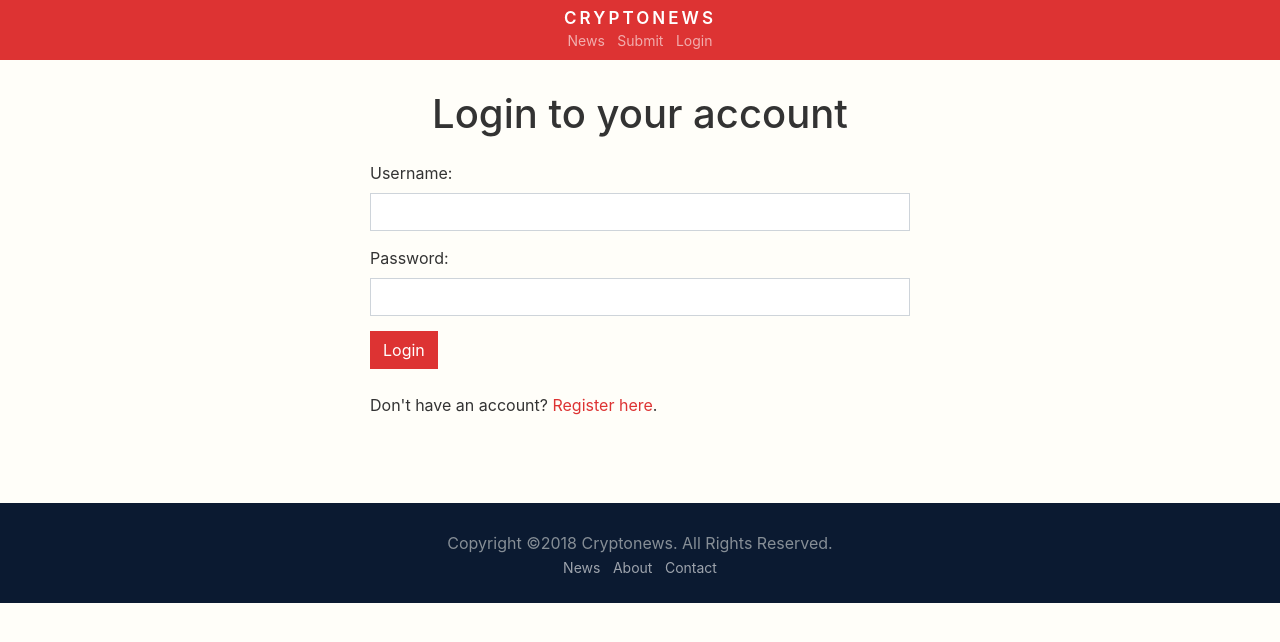
After one commit to davidlaur85/crypto-news, a Django app: page /login/ in a window 1280 px wide. The commit adds this page. Shown: the top 642 px of the page. Run offline with Django 3.2, Linux system fonts and the light colour scheme; some libraries are stand-ins or nearby versions.

Commit message:
added login functionality and submit news page

```diff
--- a/pages/forms.py
+++ b/pages/forms.py
@@ -1,27 +1,43 @@
 from django import forms
+from django.contrib.auth import (
+    authenticate,
+    get_user_model,
+    login,
+    logout
+    )
+
 
 class ContactForm(forms.Form):
     name = forms.CharField(
-        label="Name",
-        max_length=100,
-        widget=forms.TextInput(
-            attrs={'class': 'form-control', 'placeholder':'Your name...'}
+        label = "Name",
+        max_length = 100,
+        widget = forms.TextInput(
+            attrs = {
+                'class': 'form-control',
+                'placeholder':'Your name...'
+            }
         )
     )
 
     email = forms.CharField(
-        label="Email",
+        label = "Email",
         max_length=100,
-        widget=forms.EmailInput(
-            attrs={'class': 'form-control', 'placeholder':'Your email address...'}
+        widget = forms.EmailInput(
+            attrs = {
+                'class': 'form-control',
+                'placeholder':'Your email address...'
+            }
         )
     )
 
     message = forms.CharField(
-        label="Message",
-        max_length=100,
-        widget=forms.Textarea(
-            attrs={'class': 'form-control', 'placeholder':'Your message...'}
+        label = "Message",
+        max_length = 100,
+        widget = forms.Textarea(
+            attrs = {
+                'class': 'form-control',
+                'placeholder':'Your message...'
+            }
         )
     )
 
@@ -29,16 +45,99 @@ class ContactForm(forms.Form):
 class LoginForm(forms.Form):
     username = forms.CharField(
         label = "Username",
-        max_length = 100,
+        max_length = 40,
         widget = forms.TextInput(
-            attrs = { 'class': 'form-control' }
+            attrs = {
+                "class": "form-control"
+            }
         )
     )
 
     password = forms.CharField(
         label = "Password",
-        max_length = 20,
+        max_length = 50,
         widget = forms.PasswordInput(
-            attrs = { 'class': 'form-control' }
+            attrs = {
+                "class": "form-control"
+            }
         )
     )
+
+    def clean(self, *args, **kwargs):
+        username = self.cleaned_data.get("username")
+        password = self.cleaned_data.get("password")
+        if username and password:
+            user = authenticate(username=username, password=password)
+            if not user:
+                raise forms.ValidationError("This user does not exist")
+            if not user.check_password:
+                raise forms.ValidationError("Incorrect password")
+            if not user.is_active:
+                raise forms.ValidationError("This user is no longer active")
+        return super(LoginForm, self).clean(*args, **kwargs)
+
+class RegisterForm(forms.Form):
+    username = forms.CharField(
+        label = "Username",
+        max_length = 40,
+        widget = forms.TextInput(
+            attrs = {
+                "class": "form-control",
+                "placeholder": "Your username..."
+            }
+        )
+    )
+
+    email = forms.CharField(
+        label = "Email",
+        max_length = 80,
+        widget = forms.EmailInput(
+            attrs = {
+                "class": "form-control",
+                "placeholder": "Your email address..."
+            }
+        )
+    )
+
+    password = forms.CharField(
+        label = "Password",
+        max_length = 50,
+        widget = forms.PasswordInput(
+            attrs = {
+                "class": "form-control"
+            }
+        )
+    )
+
+    re_password = forms.CharField(
+        label = "Retype Password",
+        max_length = 50,
+        widget = forms.PasswordInput(
+            attrs = {
+                "class": "form-control"
+            }
+        )
+    )
+
+
+class SubmitForm(forms.Form):
+    title = forms.CharField(
+        label = "Title",
+        max_length = 300,
+        widget = forms.TextInput(
+            attrs = {
+                "class": "form-control",
+                "placeholder": "Ex: Buildings Will be Sold with Bitcoin"
+            }
+        )
+    )
+
+    url = forms.CharField(
+        label = "Source",
+        widget = forms.URLInput(
+            attrs = {
+                "class": "form-control",
+                "placeholder": "Ex: https://ccn.com/buildings-will-be"
+            }
+        )
+    )
--- a/pages/models.py
+++ b/pages/models.py
@@ -4,9 +4,9 @@ from django.db import models
 class NewsInfo(models.Model):
     title = models.CharField(max_length=300)
     title_url = models.URLField()
-    date_added = models.CharField(max_length=50)
+    date_added = models.DateTimeField(auto_now_add=True)
+    user = models.CharField(max_length=50)
     website_name = models.CharField(max_length=50)
-    website_url = models.URLField()
 
     def __str__(self):
         return self.title
--- /dev/null
+++ b/pages/templates/pages/login.html
@@ -0,0 +1,26 @@
+{% extends "base.html" %}
+
+
+{% block title %} Login {{ block.super }} {% endblock %}
+
+
+{% block content %}
+
+<div class="container">
+  <h1 class="text-center">Login to your account</h1>
+  <div class="row">
+    <div class="col-sm-8 offset-sm-2 col-md-6 offset-md-3">
+      <form method="POST">{% csrf_token %}
+        {{ form }}
+        <button id="login" class="btn btn-md btn-danger" type="submit">Login</button>
+      </form>
+      <br>
+      <p>Don't have an account? <a href="{% url 'pages:register_page' %}" class="text-danger">Register here</a>.</p>
+    </div>
+  </div>
+</div>
+
+{% endblock %}
+
+
+{% block footer %} {{ block.super }} {% endblock %}
--- a/pages/urls.py
+++ b/pages/urls.py
@@ -1,8 +1,11 @@
 from django.conf.urls import url
-from .views import home_page, about_page, contact_page
+from .views import home_page, about_page, contact_page, login_page, register_page, submit_page
 
 urlpatterns = [
-    url(r'^$', home_page, name='home_page'),
-    url(r'^about/$', about_page, name='about_page'),
-    url(r'^contact/$', contact_page, name='contact_page'),
+    url( r"^$", home_page, name = "home_page" ),
+    url( r"^about/$", about_page, name = "about_page" ),
+    url( r"^contact/$", contact_page, name = "contact_page" ),
+    url( r"^login/$", login_page, name = "login_page" ),
+    url( r"^register/$", register_page, name = "register_page" ),
+    url( r"^submit/$", submit_page, name = "submit_page" ),
 ]
--- a/pages/views.py
+++ b/pages/views.py
@@ -1,30 +1,83 @@
 from django.core.paginator import Paginator, EmptyPage, PageNotAnInteger
-from django.shortcuts import render
+from django.shortcuts import render, redirect
+from django.contrib.auth.decorators import login_required
+from django.contrib.auth import (
+    authenticate,
+    get_user_model,
+    login,
+    logout
+    )
 
 from .models import NewsInfo
-from .forms import ContactForm
+from .forms import ContactForm, LoginForm, RegisterForm, SubmitForm
 
 # Create your views here.
 def home_page(request):
     news_list = NewsInfo.objects.all()
-    page = request.GET.get('page', 1)
-    paginator = Paginator(news_list, 2)
+    page = request.GET.get( "page", 1 )
+    paginator = Paginator( news_list, 2 )
     try:
         news = paginator.page(page)
     except PageNotAnInteger:
-        news = paginator.page(1)
+        news = paginator.page( 1 )
     except EmptyPage:
-        news = paginator.page(paginator.num_pages)
-    return render(request, 'pages/home.html', {'news':news})
+        news = paginator.page( paginator.num_pages )
+    return render( request, "pages/home.html", { "news":news } )
+
 
 def about_page(request):
     context = {}
-    return render(request, 'pages/about.html', context)
+    return render( request, "pages/about.html", context )
+
 
 def contact_page(request):
     form = ContactForm()
-    context = {'form':form}
-    return render(request, 'pages/contact.html', context)
+    context = { "form": form }
+    return render( request, "pages/contact.html", context )
+
 
 def login_page(request):
-    return render(request, '', context)
+    next_page = request.GET.get("next")
+    form = LoginForm(request.POST or None)
+    if form.is_valid():
+        username = form.cleaned_data["username"]
+        password = form.cleaned_data["password"]
+        user = authenticate(username=username, password=password)
+        login(request, user)
+        if next_page:
+            return redirect(next_page)
+        return redirect("/")
+    context = { "form": form }
+    return render( request, "pages/login.html", context )
+
+
+def register_page(request):
+    form = RegisterForm()
+    context = { "form": form }
+    return render( request, "pages/register.html", context )
+
+
+@login_required(login_url="/login/")
+def submit_page(request):
+    if request.method == "POST":
+        form = SubmitForm(request.POST or None)
+        if form.is_valid():
+            news = NewsInfo()
+            news.title = form.cleaned_data["title"]
+            news.title_url = form.cleaned_data["url"]
+            news.user = request.user
+            website_name = str(news.title_url)
+            to_remove = ["http://", "https://", "www."]
+            for word in to_remove:
+                if word in website_name:
+                    website_name = website_name.replace(word, "")
+            website_name = website_name.split("/")
+            news.website_name = website_name[0]
+            news.save()
+            print(website_name[0])
+            return redirect("/")
+
+    else:
+        form = SubmitForm()
+        context = { "form": form }
+        return render( request, "pages/submit.html", context )
--- a/static/css/cryptonews.css
+++ b/static/css/cryptonews.css
@@ -1,5 +1,5 @@
 body {
-    font-size: 15px;
+    font-size: 16px;
     color: #333;
     background-color: #fffef9;
 }
@@ -61,6 +61,14 @@ body {
     color: #333;
 }
 
+.table th, .table td {
+  border-top: none;
+}
+
+td {
+  line-height: 1em;
+}
+
 .sidebar h3 {
     font-size: 15px;
     text-transform: uppercase;
@@ -77,6 +85,6 @@ footer p {
     padding-bottom: 0px;
 }
 
-label, #contact {
-    margin-top: 15px;
+label, #contact, #login, #register {
+    margin-top: 15px !important;
 }
--- a/templates/base.html
+++ b/templates/base.html
@@ -21,8 +21,8 @@
         <h1 class="text-center"><a href="{% url 'pages:home_page' %}">cryptonews</a></h1>
         <ul class="text-center list-inline">
             <li class="list-inline-item"><a class="head_link" href="{% url 'pages:home_page' %}">News</a></li>
-            <li class="list-inline-item"><a class="head_link" href="{% url 'pages:about_page' %}">About</a></li>
-            <li class="list-inline-item"><a class="head_link" href="{% url 'pages:contact_page' %}">Contact</a></li>
+            <li class="list-inline-item"><a class="head_link" href="{% url 'pages:submit_page' %}">Submit</a></li>
+            <li class="list-inline-item"><a class="head_link" href="{% url 'pages:login_page' %}">Login</a></li>
         </ul>
     </div>
 
@@ -34,9 +34,9 @@
         <div class="d-block p-2 bg-dark text-white">
             <p class="text-center text-muted">Copyright ©2018 Cryptonews. All Rights Reserved.</p>
             <ul class="text-center list-inline">
-                <li class="list-inline-item"><a class="head_link" href="#">News</a></li>
-                <li class="list-inline-item"><a class="head_link" href="#">About</a></li>
-                <li class="list-inline-item"><a class="head_link" href="#">Contact</a></li>
+                <li class="list-inline-item"><a class="head_link" href="{% url 'pages:home_page' %}">News</a></li>
+                <li class="list-inline-item"><a class="head_link" href="{% url 'pages:about_page' %}">About</a></li>
+                <li class="list-inline-item"><a class="head_link" href="{% url 'pages:contact_page' %}">Contact</a></li>
             </ul>
         </div>
     </footer>
```
Also changed, not shown: pages/templates/pages/home.html (+6 -2 lines), pages/templates/pages/register.html (added, +26 -0 lines), pages/templates/pages/submit.html (added, +25 -0 lines), pages/migrations/0003_auto_20180127_0827.py (added), pages/migrations/0004_auto_20180127_0848.py (added).
